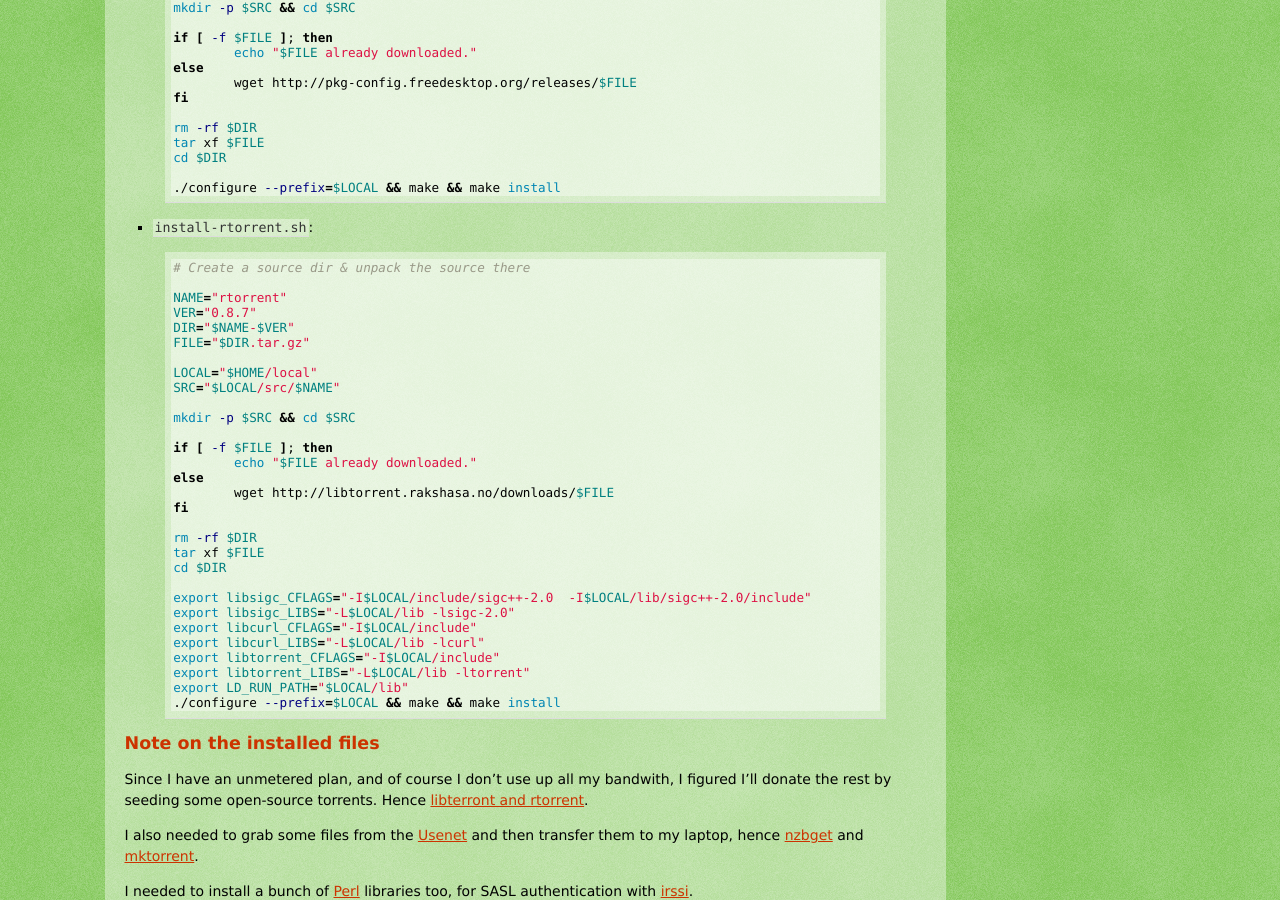
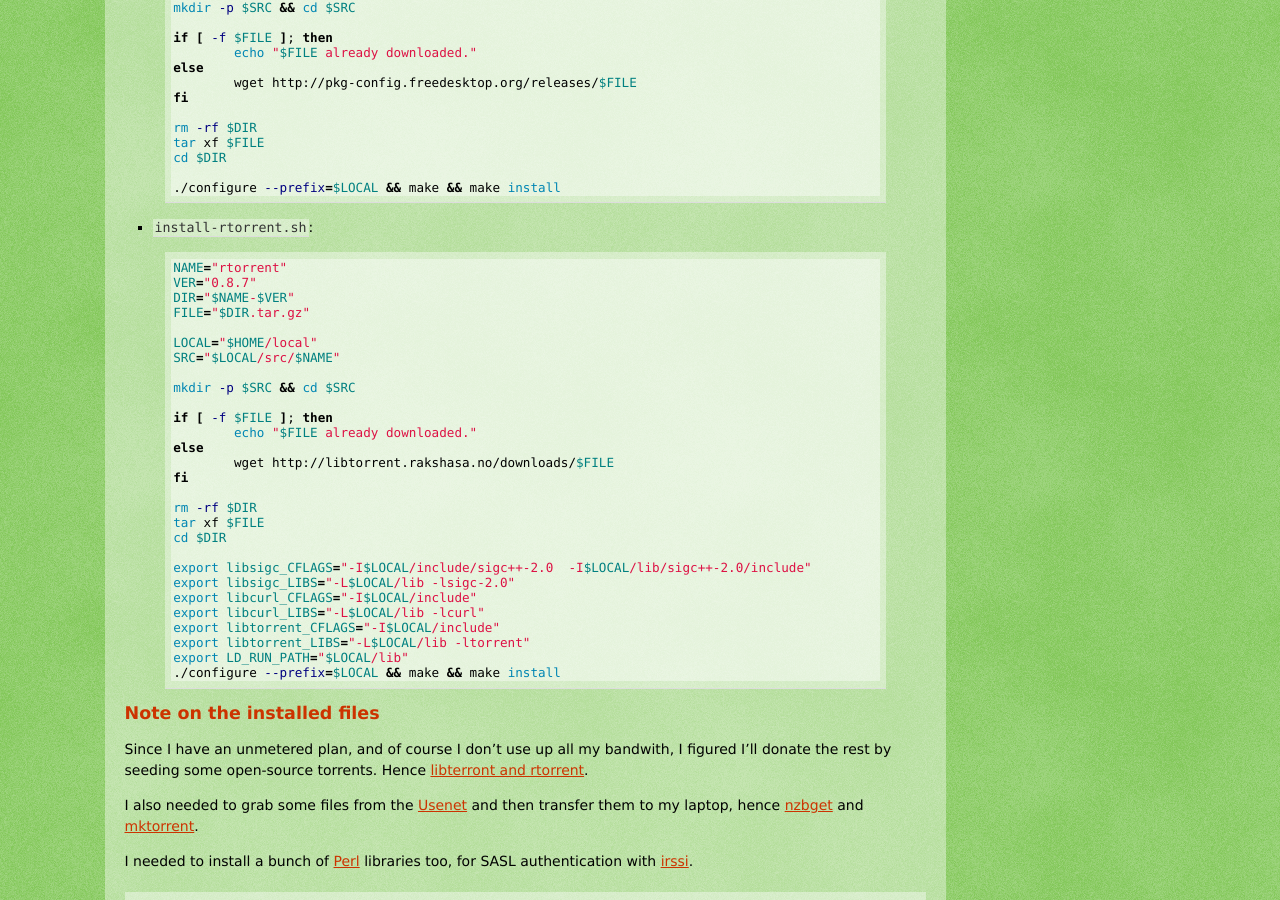
Before and after one commit to attilaolah/attilaolah.github.io, a Jekyll site: the page built from _posts/2010-12-29-troubles-with-centos.markdown, in a window 1280 px wide and 900 px high, scrolled down 4973 px. Built offline with Jekyll 4.4.1, drawn with Linux system fonts in a browser that asks for light colours; nearby versions of some CDN libraries.

Commit message:
rm comment

```diff
--- a/_posts/2010-12-29-troubles-with-centos.markdown
+++ b/_posts/2010-12-29-troubles-with-centos.markdown
@@ -345,8 +345,6 @@
 * `install-rtorrent.sh`:
 
 {% highlight bash %}
-# Create a source dir & unpack the source there
-
 NAME="rtorrent"
 VER="0.8.7"
 DIR="$NAME-$VER"
```
